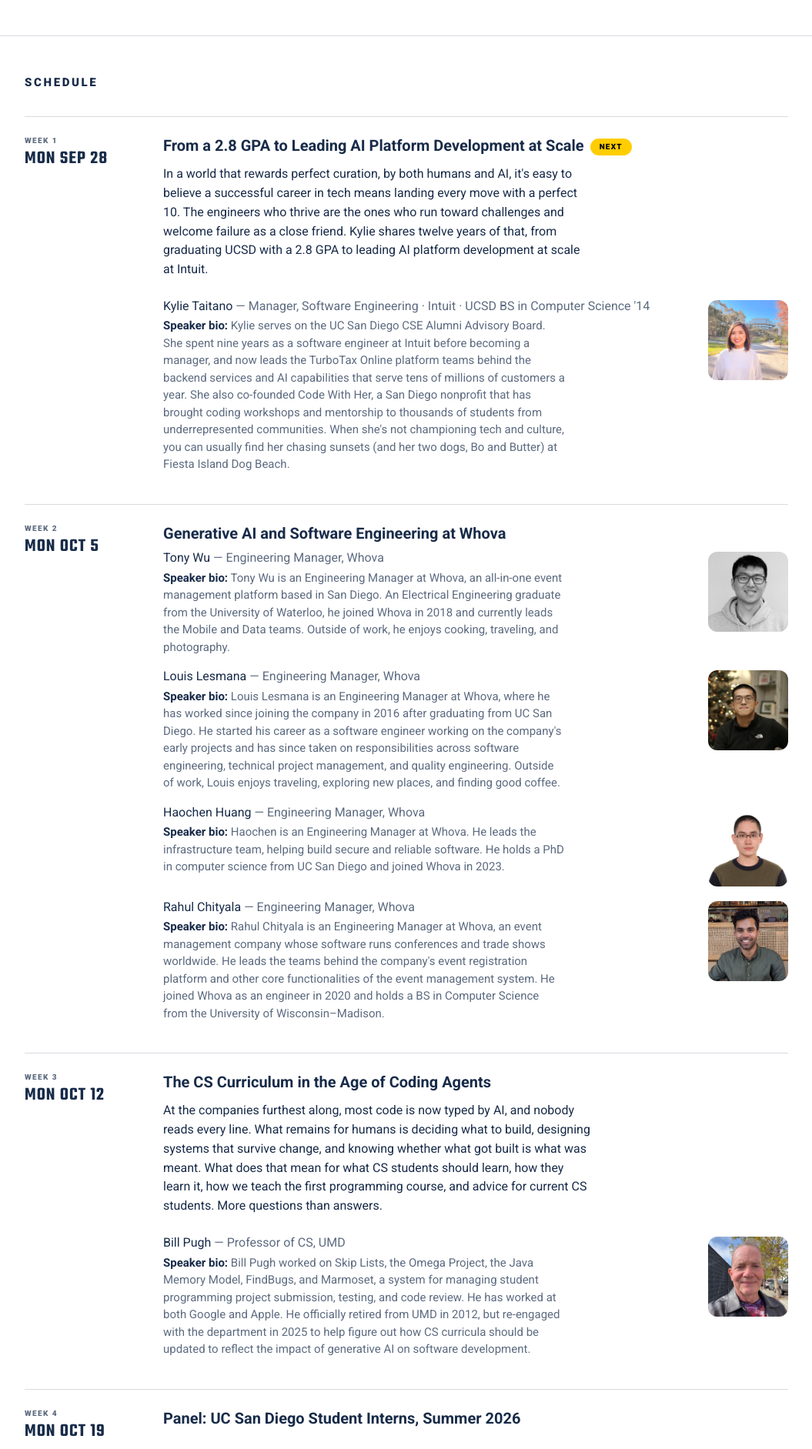
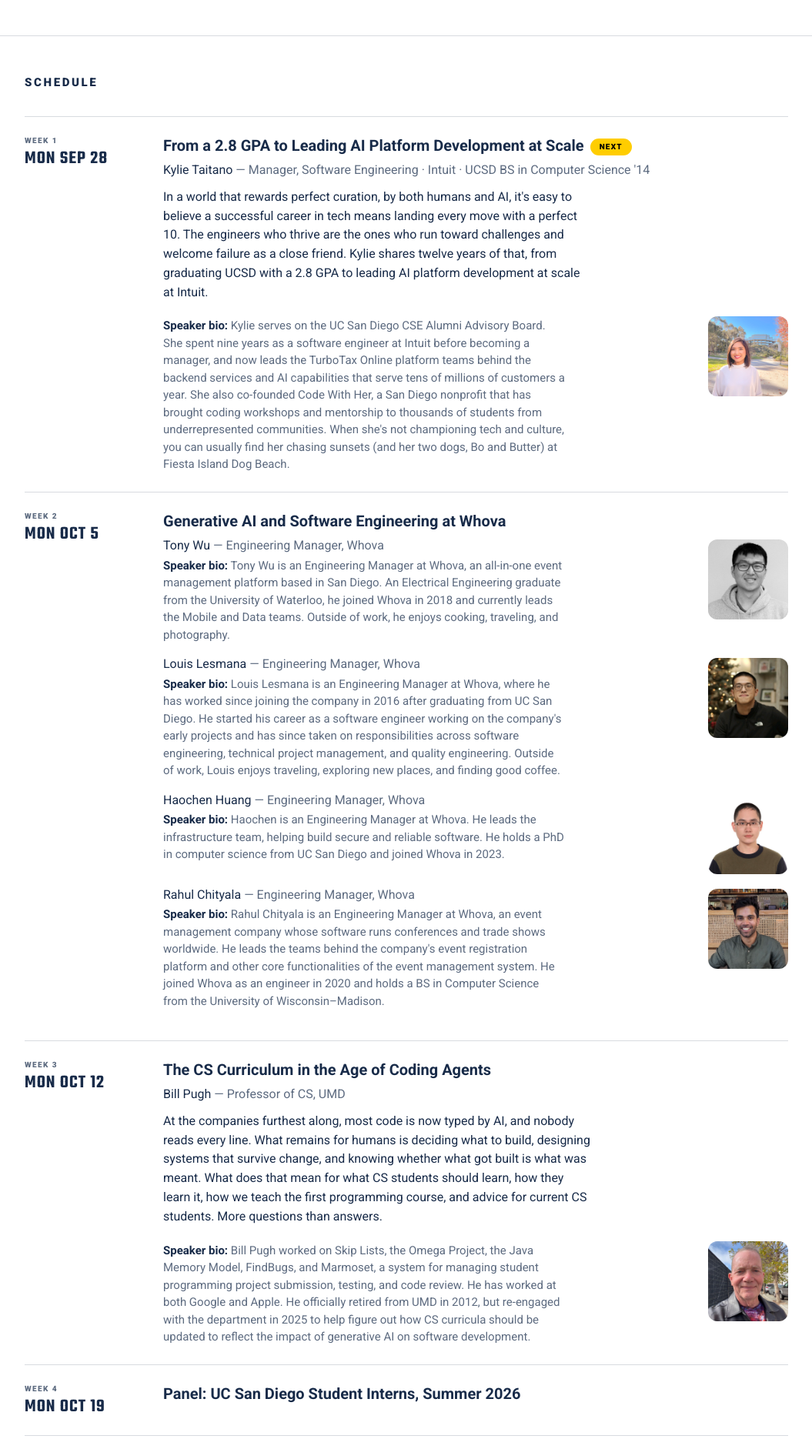
Before and after one commit to stevenjswanson/modern-swe, a Jekyll site: the page built from index.html, in a window 1280 px wide. Shown: the part 1050-2933 px from the top of the page at 77% size, without its empty margins (112-1167 px from the left). Built offline with Jekyll 4.4.1, drawn with Linux system fonts in a browser that asks for light colours; some of the changed text lies outside the part shown.

Commit message:
Order single-talk days as title, speaker, abstract, bio
On a day with one speaker the name now sits directly under the title, then the
abstract, then the background prefixed "Speaker bio:". The portrait moves down
to the bio block: beside a lone name it left a 104px band of empty space, and
the bio is the only text long enough to balance it.

Unchanged elsewhere. Panels still lead with the roster. The four-person Whova
day keeps each bio attached to its own name, since splitting them would strand
four bios under four names.

Co-Authored-By: Claude Opus 5 <noreply@anthropic.com>

```diff
--- a/_includes/talk-card.html
+++ b/_includes/talk-card.html
@@ -74,27 +74,35 @@
       {%- endif -%}
 
       {%- comment -%}
-        A panel day is one whose title begins "Panel:". On those, the speaker
-        list is the point and the abstract stays below it. On a single-talk day
-        the abstract describes the talk, so it comes first and the speaker's
-        background follows it, labelled.
+        Layout depends on the shape of the day.
+
+        Panel ("Panel:" title): the roster is the point, so the speaker list
+        leads and any abstract follows it.
+
+        Single-talk day, one speaker: title, then who is giving it, then what
+        it is about, then their background. The portrait moves down to sit
+        beside the bio -- next to a lone name it would leave a tall empty band.
+
+        Single-talk day, several speakers (e.g. Whova): the abstract leads, and
+        each bio stays attached to its own name.
       {%- endcomment -%}
       {%- assign is_panel = false -%}
       {%- assign title_head = t.title | slice: 0, 6 -%}
       {%- if title_head == "Panel:" -%}{%- assign is_panel = true -%}{%- endif -%}
 
-      {%- if is_panel == false and t.abstract and t.abstract != "" -%}
+      {%- assign single_talk = false -%}
+      {%- if is_panel == false and shown_speakers.size == 1 -%}
+        {%- assign single_talk = true -%}
+      {%- endif -%}
+
+      {%- if is_panel == false and single_talk == false and t.abstract and t.abstract != "" -%}
         <p class="talk__abstract talk__abstract--lead">{{ t.abstract }}</p>
       {%- endif -%}
 
-      {%- comment -%}
-        One speaker list for every case, so a talk with a title and a talk
-        without one can never render their speakers differently.
-      {%- endcomment -%}
       {%- if shown_speakers.size > 0 -%}
         <ul class="talk__speakers">
           {%- for s in shown_speakers -%}
-            <li class="talk__speaker">
+            <li class="talk__speaker{% if single_talk %} talk__speaker--byline{% endif %}">
               {%- comment -%}
                 Portrait sits to the RIGHT of the text (row-reverse below), at a
                 size where the face actually reads. No placeholder when we have
@@ -112,7 +120,7 @@
               {%- assign show_portrait = false -%}
               {%- if hs.have and hs.approved -%}{%- assign show_portrait = true -%}{%- endif -%}
               {%- if hs.have and show_unconfirmed -%}{%- assign show_portrait = true -%}{%- endif -%}
-              {%- if show_portrait -%}
+              {%- if show_portrait and single_talk == false -%}
                 {%- assign slug = s.name | slugify -%}
                 {%- assign avclass = "talk__avatar" -%}
                 {%- unless hs.approved -%}{%- assign avclass = "talk__avatar talk__avatar--unapproved" -%}{%- endunless -%}
@@ -136,13 +144,38 @@
                 {%- else -%}{%- assign meta = s.org -%}{%- endif -%}
               {%- endif -%}
               {%- if meta != "" %}<span class="talk__speaker-meta"> — {{ meta }}</span>{% endif -%}
-              {%- if s.bio and s.bio != "" %}<span class="talk__speaker-bio">
+              {%- if single_talk == false and s.bio and s.bio != "" %}<span class="talk__speaker-bio">
                 {%- if is_panel == false %}<span class="talk__bio-label">Speaker bio:</span> {% endif -%}
                 {{ s.bio }}</span>{% endif -%}
               </span>
             </li>
           {%- endfor -%}
         </ul>
+      {%- endif -%}
+
+      {%- if single_talk -%}
+        {%- assign lead = shown_speakers | first -%}
+        {%- if t.abstract and t.abstract != "" -%}
+          <p class="talk__abstract">{{ t.abstract }}</p>
+        {%- endif -%}
+        {%- if lead.bio and lead.bio != "" -%}
+          {%- assign hs = lead.materials.headshot -%}
+          {%- assign show_portrait = false -%}
+          {%- if hs.have and hs.approved -%}{%- assign show_portrait = true -%}{%- endif -%}
+          {%- if hs.have and show_unconfirmed -%}{%- assign show_portrait = true -%}{%- endif -%}
+          <div class="talk__speaker talk__speaker--biocard">
+            {%- if show_portrait -%}
+              {%- assign slug = lead.name | slugify -%}
+              {%- assign avclass = "talk__avatar" -%}
+              {%- unless hs.approved -%}{%- assign avclass = "talk__avatar talk__avatar--unapproved" -%}{%- endunless -%}
+              <img class="{{ avclass }}" src="{{ '/assets/headshots/' | append: slug | append: '.jpg' | relative_url }}"
+                   alt="" width="192" height="192" loading="lazy" decoding="async"
+                   {%- unless hs.approved %} title="Not yet approved by the speaker -- local preview only"{% endunless %}>
+            {%- endif -%}
+            <span class="talk__speaker-text"><span class="talk__speaker-bio">
+              <span class="talk__bio-label">Speaker bio:</span> {{ lead.bio }}</span></span>
+          </div>
+        {%- endif -%}
       {%- endif -%}
 
       {%- comment -%}
--- a/assets/css/site.css
+++ b/assets/css/site.css
@@ -504,6 +504,11 @@ a:hover { color: var(--accent-hover); }
 /* When the abstract leads, it sits directly under the title and the speaker
    block follows it, so it needs its own breathing room below. */
 .talk__abstract--lead { margin: var(--space-3) 0 var(--space-5); }
+/* Single-talk day: the name sits alone under the title, so it carries no
+   portrait and no trailing gap -- the abstract follows immediately. The
+   portrait reappears beside the bio below, where there is text to balance it. */
+.talk__speaker--byline { margin-bottom: 0; }
+.talk__speaker--biocard { margin: var(--space-4) 0 0; }
 .talk__bio-label {
   font-weight: 700;
   color: var(--ink);
```
